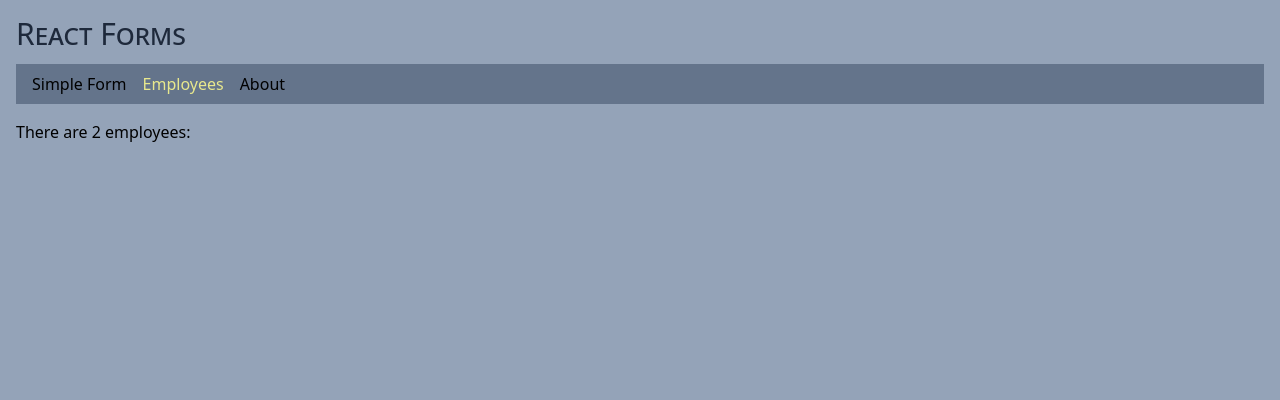
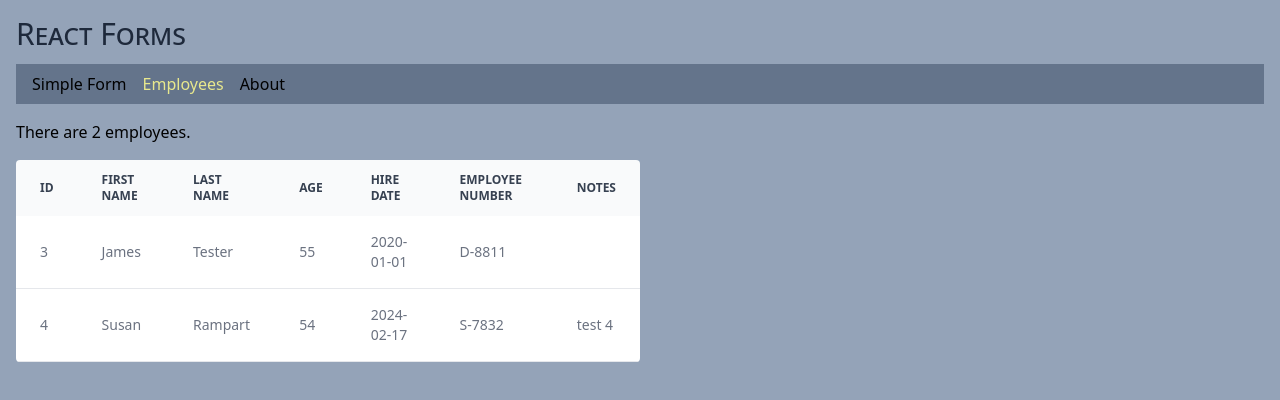
Before and after one commit to edwardtanguay/et714-react-forms-site, a React (Vite) app: page /employees in a window 1280 px wide. Shown: the top 400 px of the page. Built offline with nearby package versions, Linux system fonts and the light colour scheme; data requests are answered from the project's data file.

Commit message:
notes in

```diff
--- a/src/interfaces.ts
+++ b/src/interfaces.ts
@@ -5,4 +5,5 @@ export interface IEmployee {
 	age: number;
 	hireDate: string;
 	employeeNumber: string;
+	notes: string;
 }
--- a/src/pages/PageEmployees.tsx
+++ b/src/pages/PageEmployees.tsx
@@ -26,7 +26,68 @@ export const PageEmployees = () => {
 					<ImSpinner9 className="animate-spin text-6xl text-slate-700" />
 				</p>
 			) : (
-				<p>There are {employees.length} employees:</p>
+				<>
+					<p>There are {employees.length} employees.</p>
+
+					<div className="relative mt-4 w-1/2 overflow-x-auto rounded">
+						<table className="w-full text-left text-sm text-gray-500 rtl:text-right dark:text-gray-400">
+							<thead className="bg-gray-50 text-xs uppercase text-gray-700 dark:bg-gray-700 dark:text-gray-400">
+								<tr>
+									<th scope="col" className="px-6 py-3">
+										ID
+									</th>
+									<th scope="col" className="px-6 py-3">
+										First Name
+									</th>
+									<th scope="col" className="px-6 py-3">
+										Last Name
+									</th>
+									<th scope="col" className="px-6 py-3">
+										Age
+									</th>
+									<th scope="col" className="px-6 py-3">
+										Hire Date
+									</th>
+									<th scope="col" className="px-6 py-3">
+										Employee Number
+									</th>
+									<th scope="col" className="px-6 py-3">
+										Notes
+									</th>
+								</tr>
+							</thead>
+							<tbody>
+								{employees.map((employee) => {
+									return (
+										<tr className="border-b bg-white dark:border-gray-700 dark:bg-gray-800">
+											<td className="px-6 py-4">
+												{employee.id}
+											</td>
+											<td className="px-6 py-4">
+												{employee.firstName}
+											</td>
+											<td className="px-6 py-4">
+												{employee.lastName}
+											</td>
+											<td className="px-6 py-4">
+												{employee.age}
+											</td>
+											<td className="px-6 py-4">
+												{employee.hireDate}
+											</td>
+											<td className="px-6 py-4">
+												{employee.employeeNumber}
+											</td>
+											<td className="px-6 py-4">
+												{employee.notes}
+											</td>
+										</tr>
+									);
+								})}
+							</tbody>
+						</table>
+					</div>
+				</>
 			)}
 		</>
 	);
```
